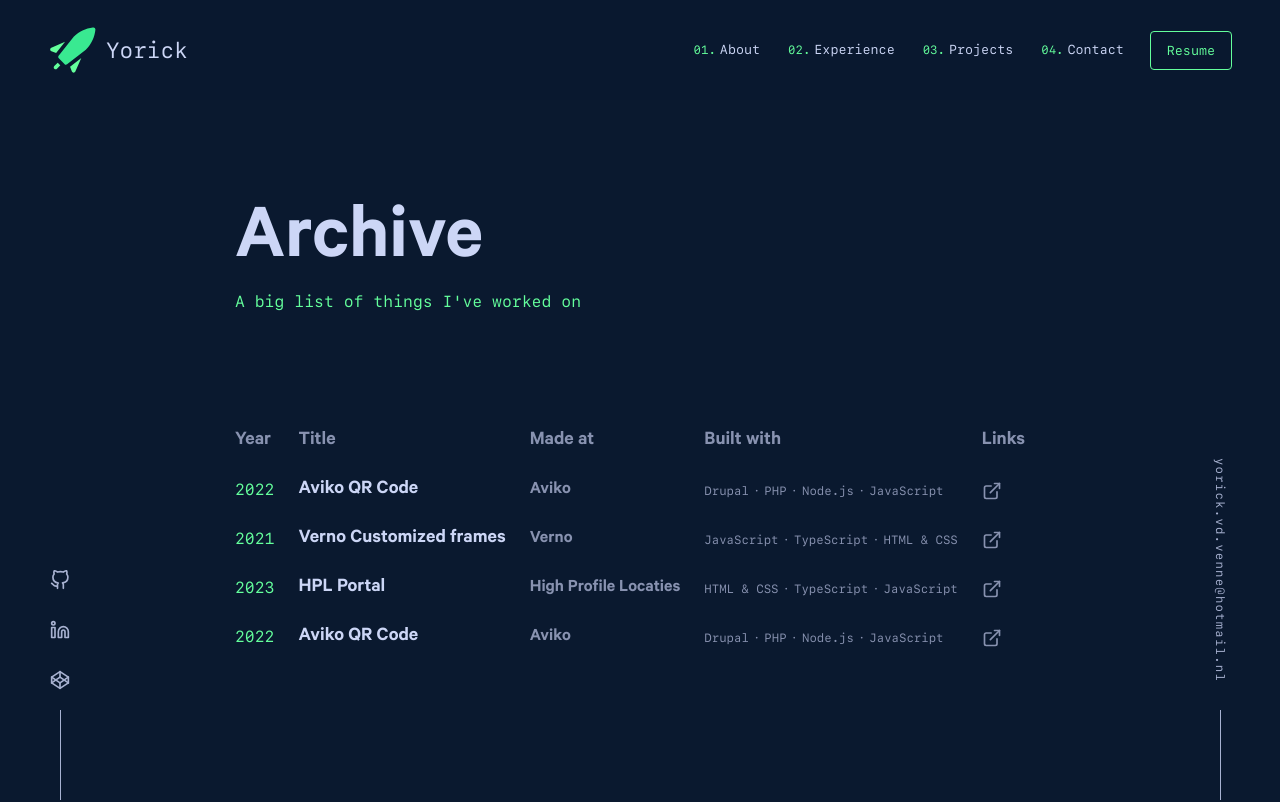
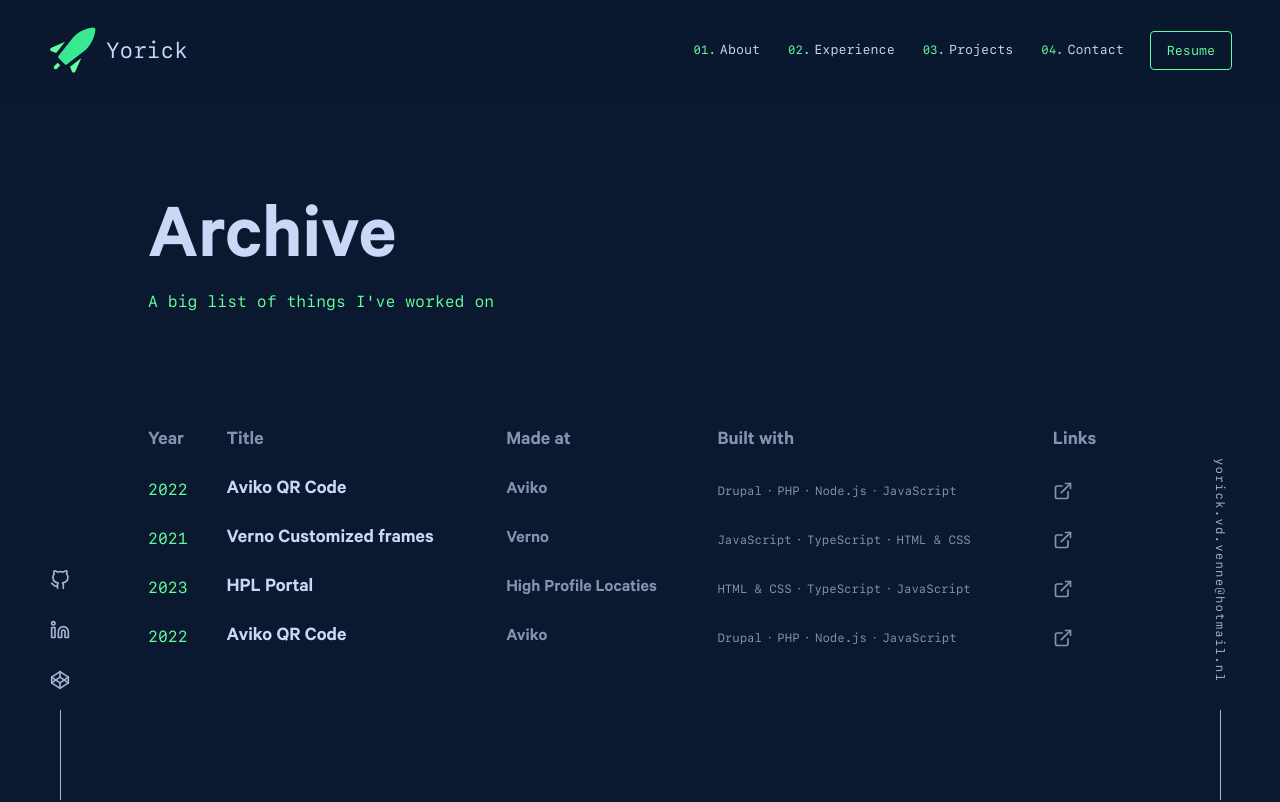
Before and after one commit to YorickVdVenne/Next-Drupal-Portfolio, a Next.js app in the folder frontend/: page /archive in a window 1280 px wide. Shown: the top 802 px of the page. Built offline with nearby package versions, Linux system fonts and the light colour scheme; no server answers.

Commit message:
fix: responsiveness

```diff
--- a/frontend/src/components/molecules/SideElement/styles.module.css
+++ b/frontend/src/components/molecules/SideElement/styles.module.css
@@ -13,13 +13,21 @@
 }
 
 .left {
-    left: 4rem;
+    left: 2rem;
     right: auto;
+
+    @media (min-width: 1024px) {
+        left: 4rem;
+    }
 }
 
 .right {
     left: auto;
-    right: 4rem;
+    right: 2rem;
+
+    @media (min-width: 1024px) {
+        right: 4rem;
+    }
 }
 
 .socials {
--- a/frontend/theme/main.css
+++ b/frontend/theme/main.css
@@ -101,13 +101,6 @@ body {
   justify-content: space-between;
 }
 
-.content {
-  flex-grow: 1;
-  display: flex;
-  flex-flow: column nowrap;
-  min-height: fit-content;
-}
-
 /* Scrollbar styling */
 ::-webkit-scrollbar {
   width: 1.2rem;
```
